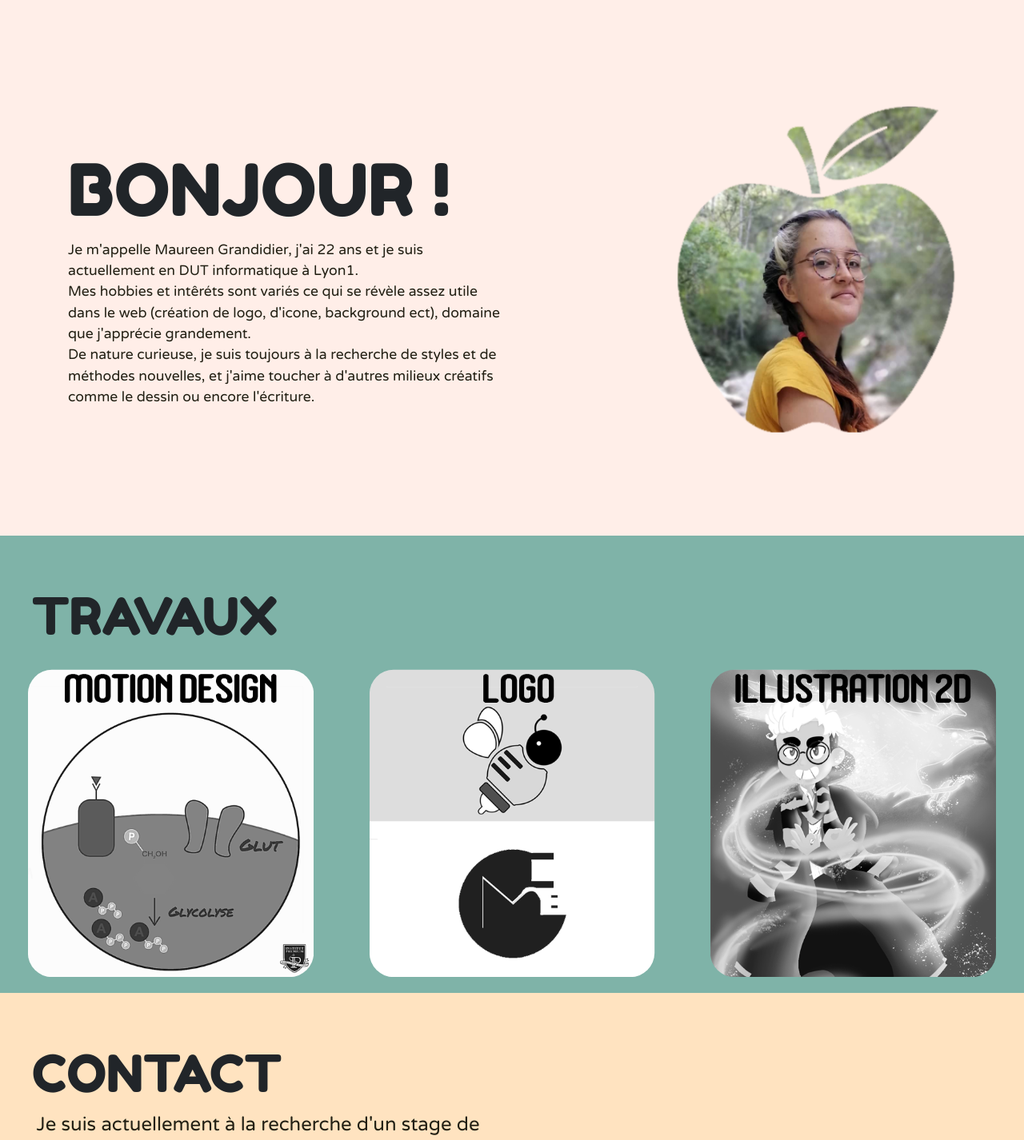
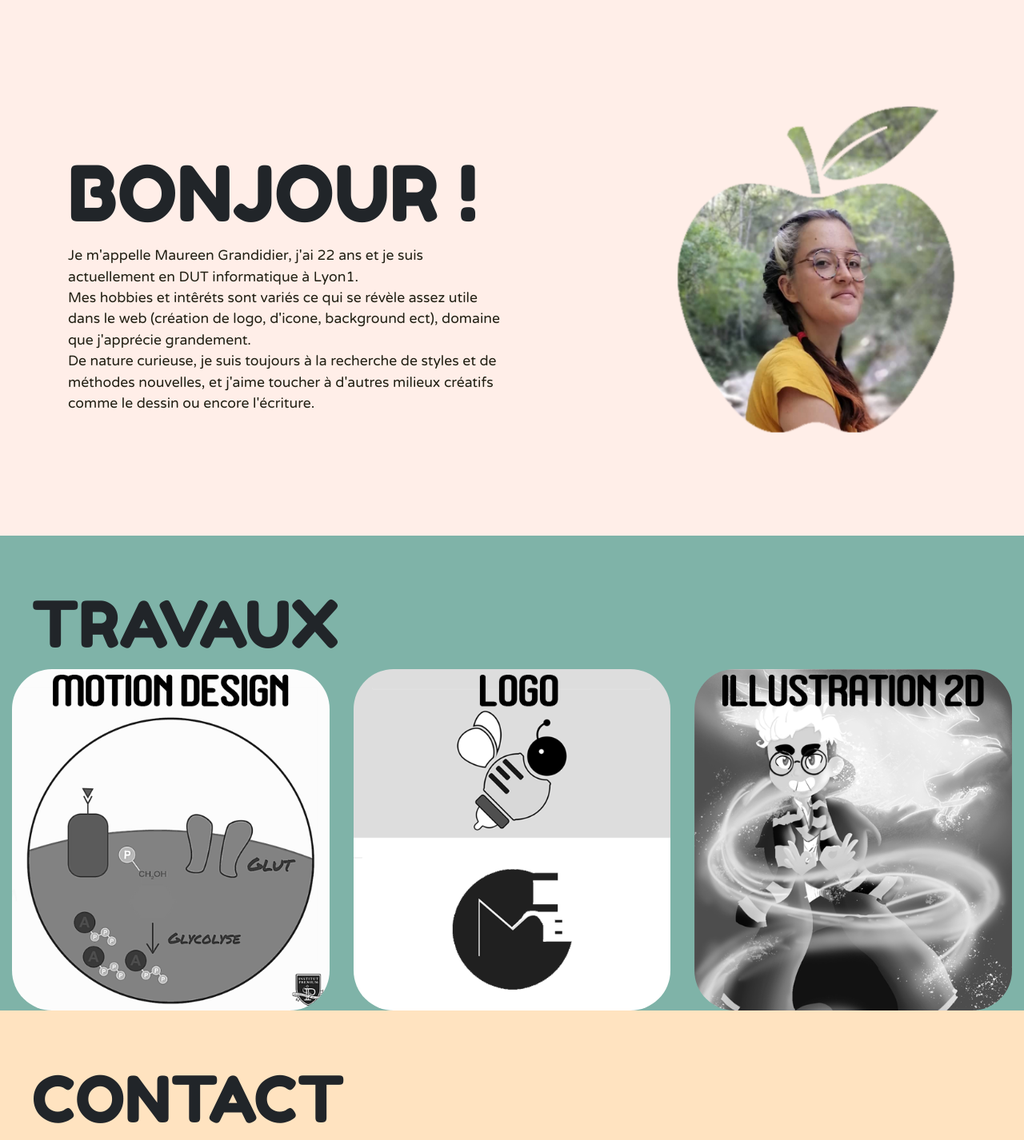
Before and after one commit to Maureen-gdd/a, a plain HTML site: page index.html in a window 1280 px wide. Shown: the part 622-2048 px from the top of the page at 80% size. Drawn offline with nearby package versions, Linux system fonts and the light colour scheme.

Commit message:
Add files via upload

```diff
--- a/css/styles.css
+++ b/css/styles.css
@@ -11,7 +11,7 @@ body, html
   background-color: white;
 }
 
-/*Barre de navigation */
+/*****************************************Barre de navigation *****************/
 
 nav
 {
@@ -92,7 +92,6 @@ width:100%;
 height: 100%;
 background-size: cover;
 position: absolute;
-left: 0;
 background-attachment: fixed;
 background-position: center;
 background-repeat: no-repeat;
@@ -114,7 +113,7 @@ background-repeat: no-repeat;
 h1
 {
 	font-family: 'Fredoka One', cursive, Juicebox, 'Varela Round', sans-serif;
-	font-size:7vw;
+	font-size:6rem;
 	padding-top:10%;
 }
 
@@ -128,7 +127,7 @@ h1
 {
 	padding-left:2%;
 	padding-top:5%;
-	font-size:5vw;
+	font-size:5rem;
 	font-family: 'Fredoka One', cursive, Juicebox, 'Varela Round', sans-serif;
 }
 
@@ -144,7 +143,6 @@ h1
 .ligne1 img
 {
 	border-radius:50px;
-	padding:5%;
 	/*Noir et blanc*/
 	-webkit-filter: grayscale(100%);
 	filter: grayscale(100%);
@@ -157,6 +155,7 @@ h1
 	filter: grayscale(0);
 }
 
+/*
 .card-image-top
 {
 	height:5em;
@@ -168,6 +167,7 @@ h1
 	padding-right: 2rem;
 	padding-left: 2rem;
 }
+*/
 
 /*Contact*/
 
@@ -178,7 +178,6 @@ h1
 
 .contact p
 {
-	padding-left:5%;
 	font-size:1.5em;
 }
 
```
